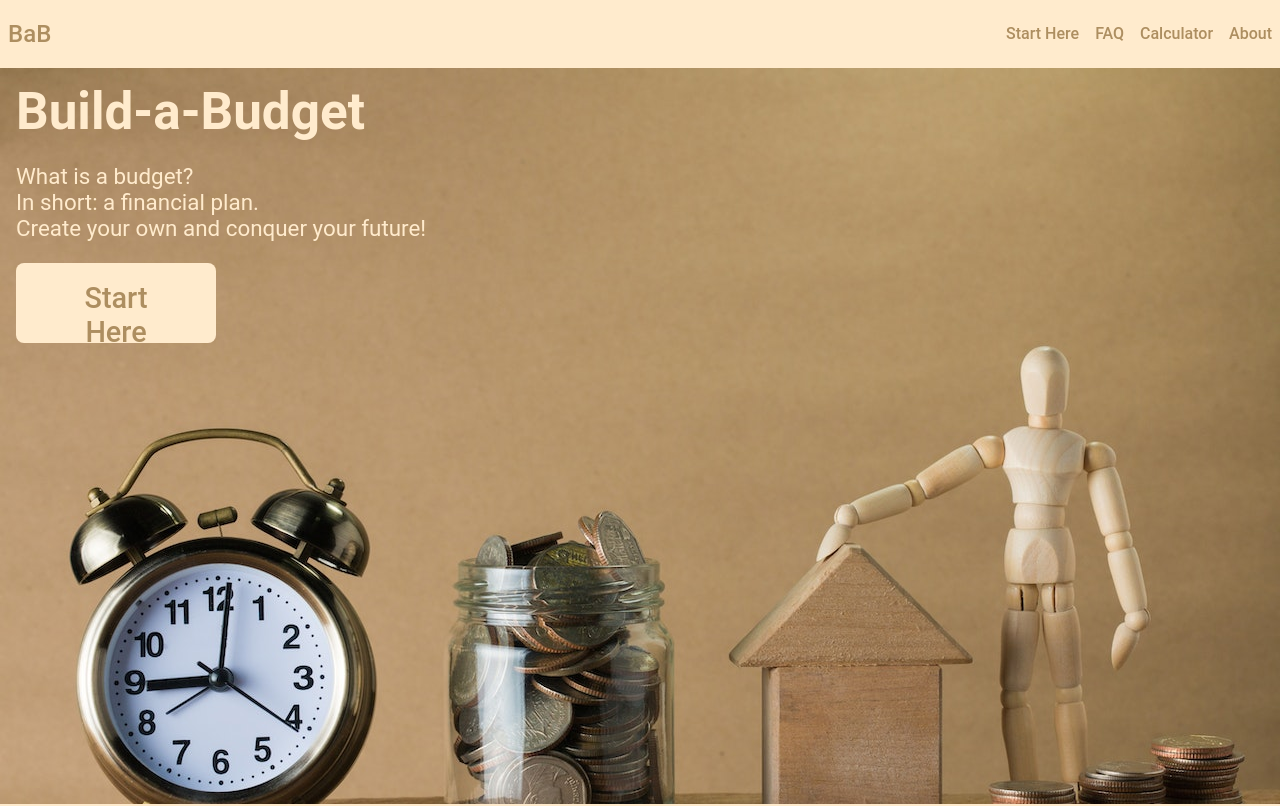
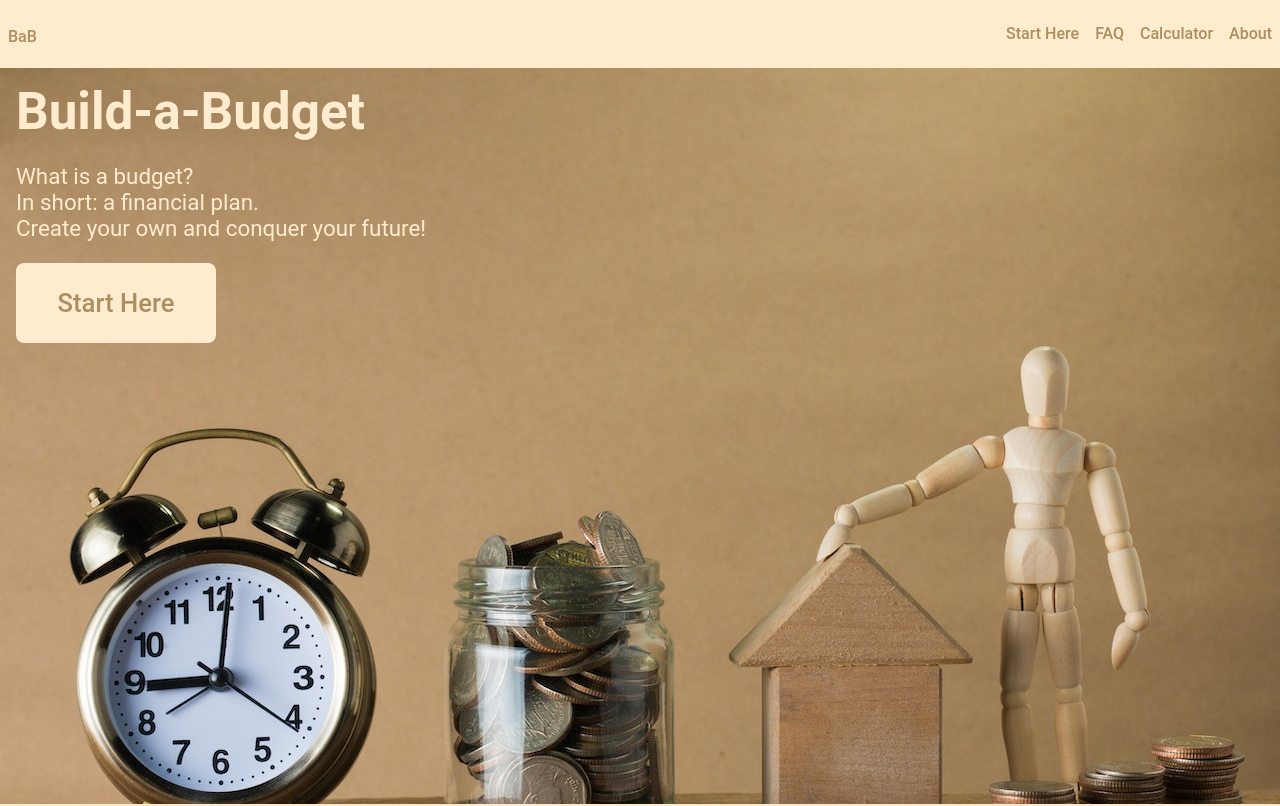
Before and after one commit to doanaminh/build-a-budget, a React (Vite) app in the folder client/: page / in a window 1280 px wide. Shown: the top 806 px of the page. Built offline with nearby package versions, Linux system fonts and the light colour scheme; a web font is replaced by a local one.

Commit message:
changes to button on Home

```diff
--- a/client/src/index.css
+++ b/client/src/index.css
@@ -17,6 +17,7 @@
 }
 
 a {
+  font-size: 1rem;
   font-weight: 500;
   color: #646cff;
   text-decoration: inherit;
@@ -42,7 +43,7 @@ button {
   border-radius: 8px;
   border: 1px solid transparent;
   padding: 0.6em 1.2em;
-  font-size: 1em;
+  font-size: 1rem;
   font-weight: 500;
   font-family: inherit;
   background-color: #1a1a1a;
--- a/client/src/pages/Home.tsx
+++ b/client/src/pages/Home.tsx
@@ -26,7 +26,7 @@ export default function () {
                         backgroundColor="blanchedalmond"
                         children='Start Here'
                         color='#ad8e60'
-                        fontSize="1.8rem"
+                        fontSize="1.6rem"
                         height='80px'
                         width='200px'
                         onClick={() => console.log('hello')}
```
